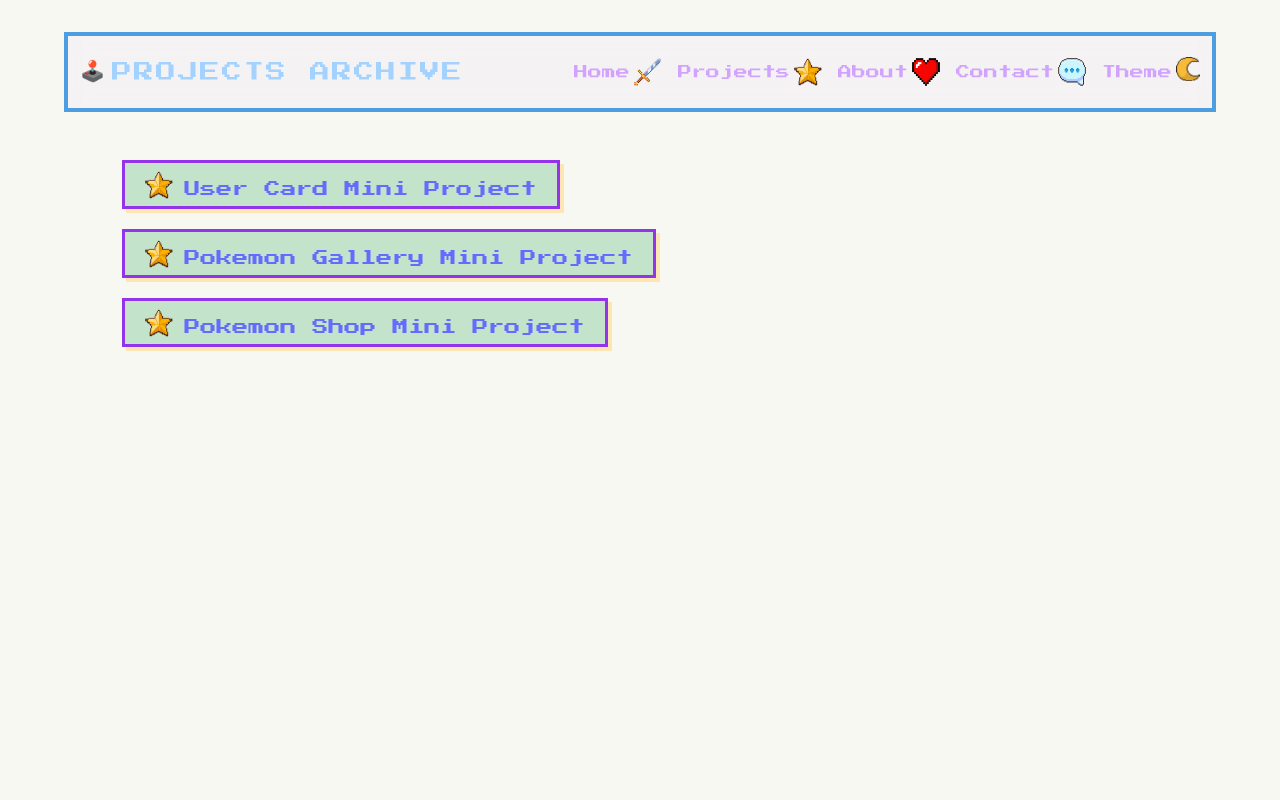
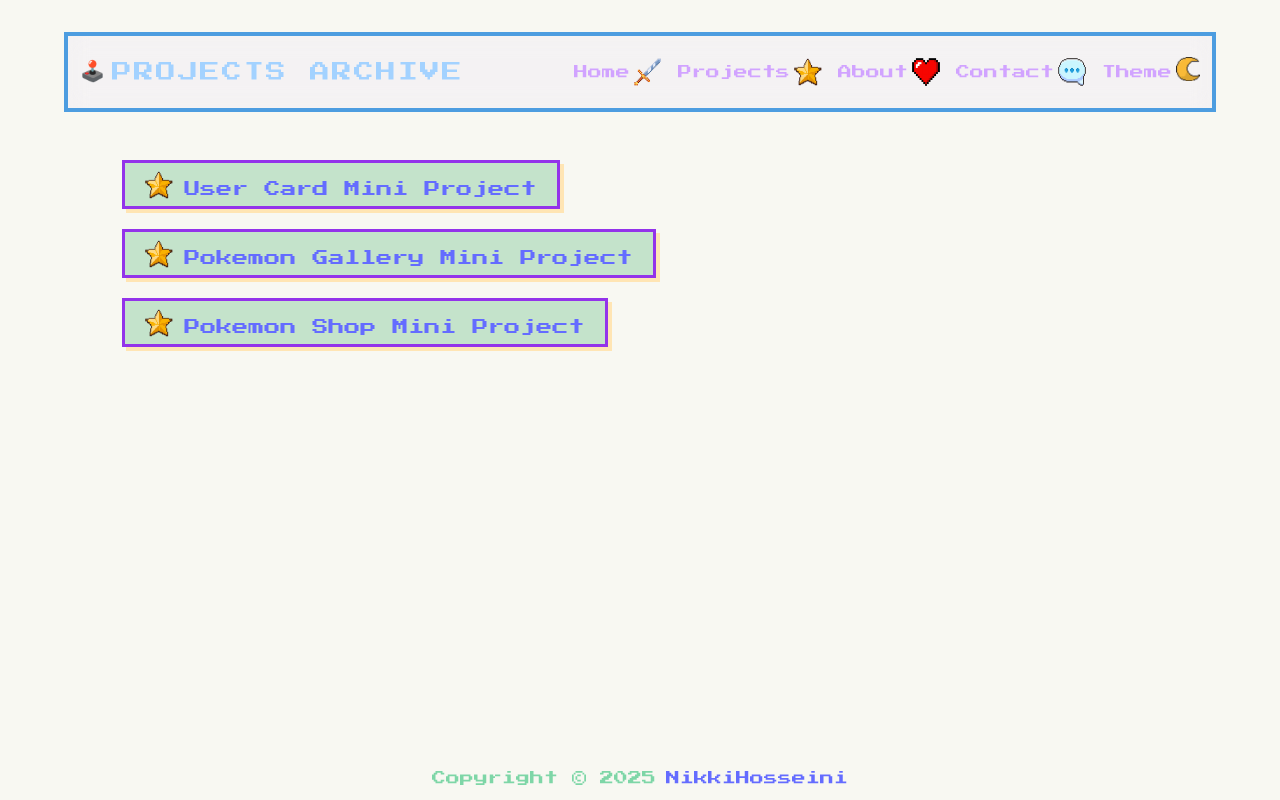
Before and after one commit to Nikkihosseini/react-mini-projects, a React (Vite) app: page /Project in a window 1280 px wide. Built offline with nearby package versions, Linux system fonts and the light colour scheme.

Commit message:
feat: add Footer component to About , Home and Project pages

```diff
--- a/src/Pages/About.jsx
+++ b/src/Pages/About.jsx
@@ -1,11 +1,17 @@
 import ThemeToggleButton from  './../component/ThemeToggleButton'
+import Footer from "./Footer"
 
 export default function About() {
   return (
   <>
       <div className="relative flex items-center justify-center w-screen min-h-screen dark:bg-void-black bg-crt-white overflow-hidden">
+
          <div className='absolute top-5 right-5 flex items-end justify-end w-[90%]'>
             <ThemeToggleButton/>
+        </div>
+
+        <div className='flex items-center justify-center absolute bottom-0 left-0 right-0 mx-auto mb-3'>
+            <Footer/>
         </div>
 
         <div className="flex flex-col items-center justify-center  min-h-screen text-center p-6">
--- a/src/Pages/Home.jsx
+++ b/src/Pages/Home.jsx
@@ -1,5 +1,6 @@
+import ThemeToggleButton from  './../component/ThemeToggleButton'
+import Footer from "./Footer"
 import {Link} from 'react-router-dom'
-import ThemeToggleButton from  './../component/ThemeToggleButton'
 
 
 export default function Home(){
@@ -10,6 +11,10 @@ export default function Home(){
 
                 <div className='absolute top-5 right-5 flex items-end justify-end w-[90%]'>
                     <ThemeToggleButton/>
+                </div>
+
+                <div className='flex items-center justify-center absolute bottom-0 left-0 right-0 mx-auto mb-3'>
+                    <Footer/>
                 </div>
 
                 <ul className='flex items-center justify-center flex-col gap-5 text-center -mt-24'>
--- a/src/Pages/Project/PokemonGallery.jsx
+++ b/src/Pages/Project/PokemonGallery.jsx
@@ -45,6 +45,7 @@ export default function PokemonGallery(){
     return(
         <>
             <Header/>
+
             <div className='flex justify-center items-center'>
                  <div className='container mx-auto'>
                     <div className='flex flex-col items-center justify-between mt-0 sm:mt-12 md:mt-28 w-[300px] sm:w-[460px] h-auto border-2 border-neon-blue bg-transparent backdrop-blur-md text-retro-mint-green uppercase overflow-hidden'>
--- a/src/Pages/Project/Project.jsx
+++ b/src/Pages/Project/Project.jsx
@@ -1,11 +1,17 @@
 import Header from '../../component/Header.jsx'
 import ProjectBtn from "./../../component/ProjectBtn.jsx"
+import Footer from '../Footer.jsx'
 
 export default function Project(){
     return(
         <>
-            <div className="flex items-start justify-center w-screen min-h-screen dark:bg-void-black bg-crt-white overflow-x-hidden md:px-16 2xl:px-0">
+            <div className="relative flex items-start justify-center w-screen min-h-screen dark:bg-void-black bg-crt-white overflow-x-hidden md:px-16 2xl:px-0">
                     <Header/>
+
+                <div className='flex items-center justify-center absolute bottom-0 left-0 right-0 mx-auto mb-3'>
+                    <Footer/>
+                </div>
+
                  <ul className='flex items-start flex-col justify-start gap-5 text-center mt-[5rem] md:mt-[10rem] w-[90%]'>
                         <ProjectBtn link='/Usercard' text="User Card Mini Project"/>
                         <ProjectBtn link='/PokemonGallery' text="Pokemon Gallery Mini Project"/>
```
